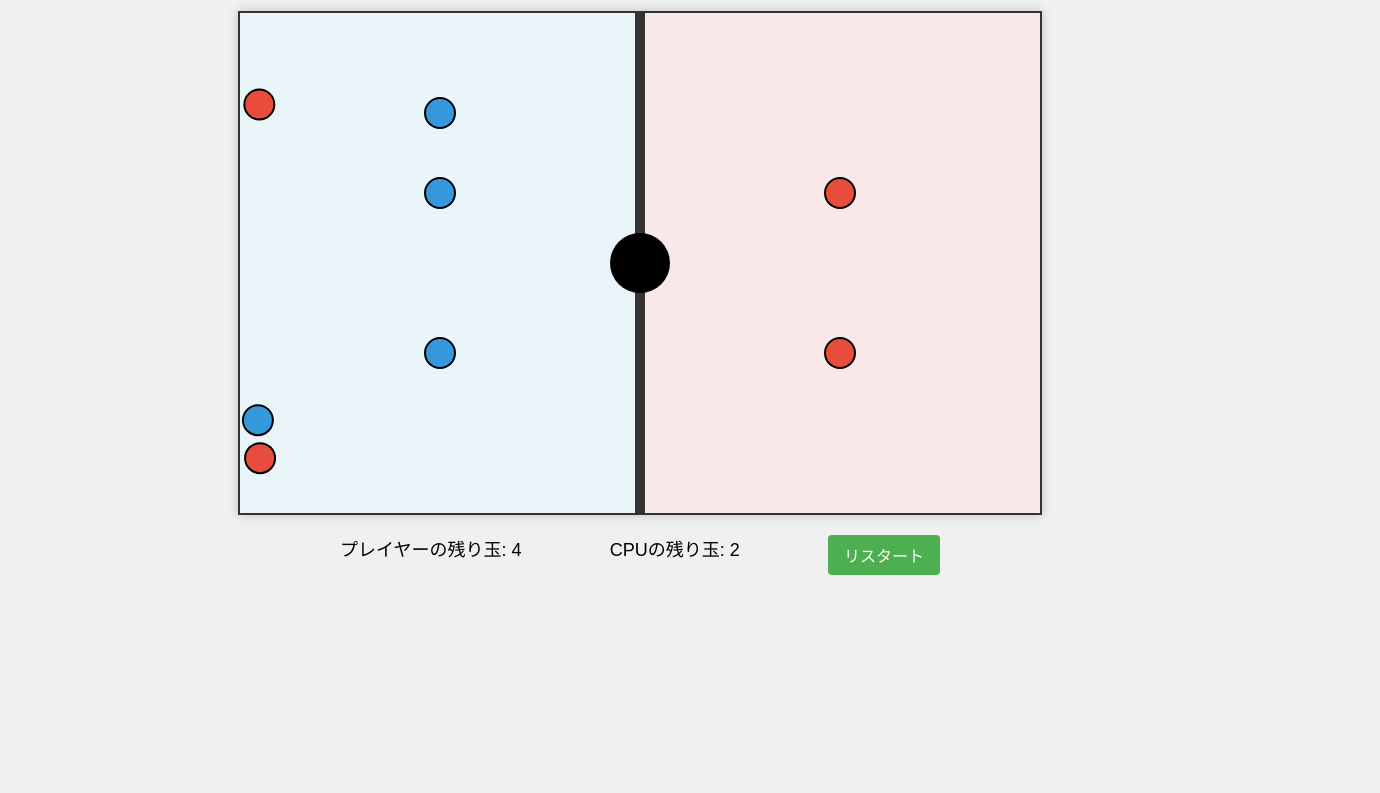
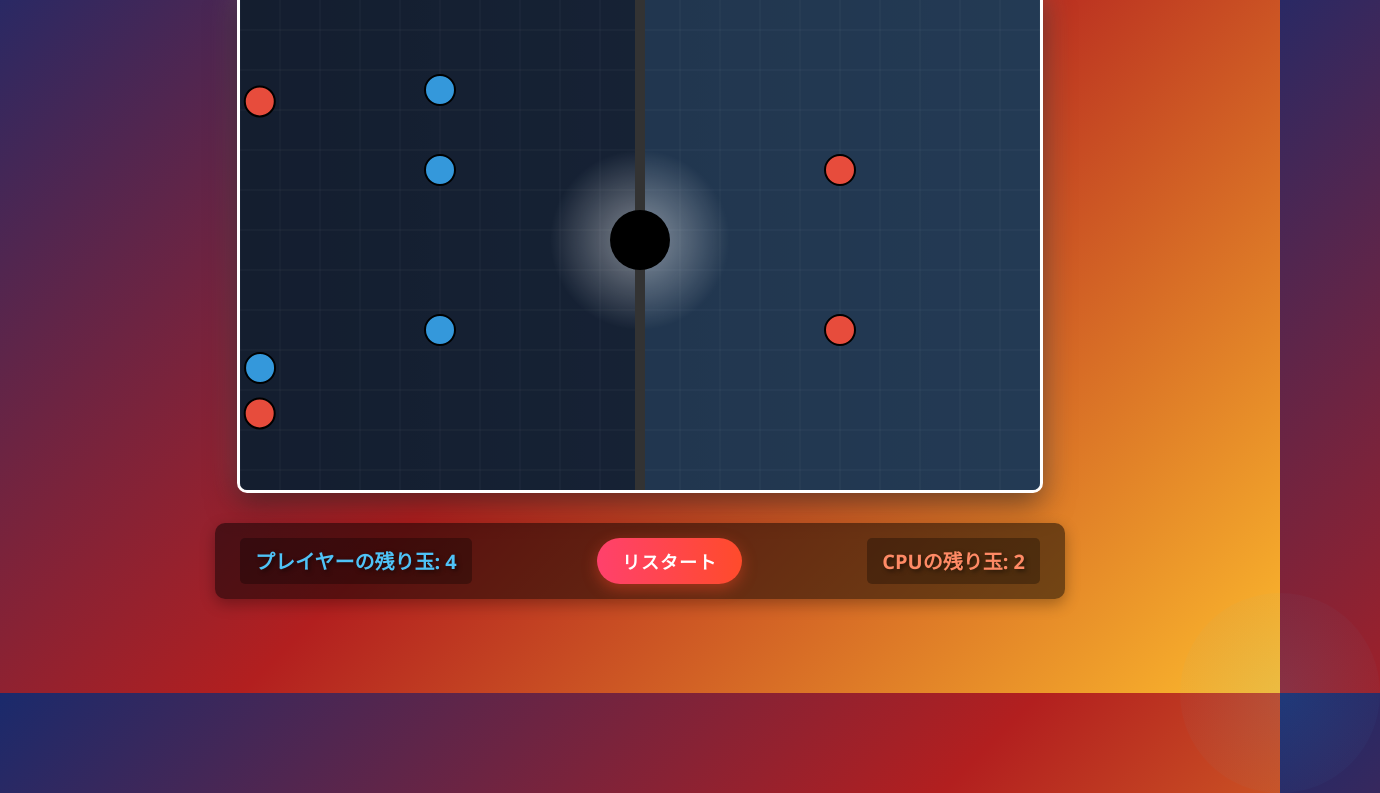
Before and after one commit to itsuki-jp/amazonQ_make_game, a plain HTML site: page ball-battle-game/index.html in a window 1280 px wide. Shown: the part 107-900 px from the top of the page, 1380 px wide, since content can reach past the window. Before the commit the page ends 800 px from the top, so only its background shows below. Drawn offline with Linux system fonts and the light colour scheme.

Commit message:
34: ゲームのデザインを大幅に改善

```diff
--- a/ball-battle-game/css/style.css
+++ b/ball-battle-game/css/style.css
@@ -5,40 +5,118 @@ body {
     justify-content: center;
     align-items: center;
     height: 100vh;
-    background-color: #f0f0f0;
-    font-family: 'Arial', sans-serif;
+    background: linear-gradient(135deg, #1a2a6c, #b21f1f, #fdbb2d);
+    font-family: 'Segoe UI', Tahoma, Geneva, Verdana, sans-serif;
+    color: #fff;
+    overflow: hidden;
 }
 
 .game-container {
     display: flex;
     flex-direction: column;
     align-items: center;
+    position: relative;
 }
 
 canvas {
-    background-color: #fff;
-    border: 2px solid #333;
-    box-shadow: 0 0 10px rgba(0, 0, 0, 0.2);
+    background: linear-gradient(to right, #141e30, #243b55);
+    border: 3px solid #fff;
+    border-radius: 10px;
+    box-shadow: 0 10px 30px rgba(0, 0, 0, 0.5), 0 0 30px rgba(255, 255, 255, 0.2);
+    margin-bottom: 20px;
 }
 
 .game-info {
-    margin-top: 20px;
+    margin-top: 10px;
     display: flex;
     justify-content: space-between;
-    width: 600px;
-    font-size: 18px;
+    width: 800px;
+    font-size: 20px;
+    font-weight: 600;
+    text-shadow: 2px 2px 4px rgba(0, 0, 0, 0.5);
+    background: rgba(0, 0, 0, 0.5);
+    padding: 15px 25px;
+    border-radius: 10px;
+    box-shadow: 0 5px 15px rgba(0, 0, 0, 0.3);
+}
+
+#playerScore {
+    color: #4fc3f7;
+    padding: 8px 15px;
+    border-radius: 5px;
+    background: rgba(0, 0, 0, 0.3);
+}
+
+#cpuScore {
+    color: #ff8a65;
+    padding: 8px 15px;
+    border-radius: 5px;
+    background: rgba(0, 0, 0, 0.3);
 }
 
 #restartButton {
-    padding: 8px 16px;
-    background-color: #4CAF50;
+    padding: 10px 25px;
+    background: linear-gradient(to right, #ff416c, #ff4b2b);
     color: white;
     border: none;
-    border-radius: 4px;
+    border-radius: 50px;
     cursor: pointer;
-    font-size: 16px;
+    font-size: 18px;
+    font-weight: bold;
+    text-transform: uppercase;
+    letter-spacing: 1px;
+    transition: all 0.3s ease;
+    box-shadow: 0 5px 15px rgba(255, 75, 43, 0.4);
 }
 
 #restartButton:hover {
-    background-color: #45a049;
+    transform: translateY(-3px);
+    box-shadow: 0 8px 20px rgba(255, 75, 43, 0.6);
 }
+
+#restartButton:active {
+    transform: translateY(1px);
+}
+
+/* ゲームタイトル */
+.game-title {
+    position: absolute;
+    top: -80px;
+    font-size: 36px;
+    font-weight: bold;
+    text-transform: uppercase;
+    letter-spacing: 3px;
+    color: #fff;
+    text-shadow: 0 0 10px rgba(255, 255, 255, 0.7), 0 0 20px rgba(255, 255, 255, 0.5);
+    margin-bottom: 20px;
+}
+
+/* 装飾的な要素 */
+.decoration {
+    position: absolute;
+    width: 100%;
+    height: 100%;
+    pointer-events: none;
+    z-index: -1;
+}
+
+.decoration::before, .decoration::after {
+    content: '';
+    position: absolute;
+    width: 200px;
+    height: 200px;
+    border-radius: 50%;
+    opacity: 0.1;
+}
+
+.decoration::before {
+    background: radial-gradient(circle, #ff4b2b, transparent);
+    top: -100px;
+    left: -100px;
+}
+
+.decoration::after {
+    background: radial-gradient(circle, #4fc3f7, transparent);
+    bottom: -100px;
+    right: -100px;
+}
--- a/ball-battle-game/index.html
+++ b/ball-battle-game/index.html
@@ -3,16 +3,19 @@
 <head>
     <meta charset="UTF-8">
     <meta name="viewport" content="width=device-width, initial-scale=1.0">
-    <title>ボール対戦ゲーム</title>
+    <title>ボールバトルアリーナ</title>
     <link rel="stylesheet" href="css/style.css">
+    <link href="https://fonts.googleapis.com/css2?family=Poppins:wght@400;600;700&display=swap" rel="stylesheet">
 </head>
 <body>
+    <div class="decoration"></div>
     <div class="game-container">
+        <h1 class="game-title">ボールバトルアリーナ</h1>
         <canvas id="gameCanvas"></canvas>
         <div class="game-info">
             <div id="playerScore">プレイヤーの残り玉: 4</div>
+            <button id="restartButton">リスタート</button>
             <div id="cpuScore">CPUの残り玉: 4</div>
-            <button id="restartButton">リスタート</button>
         </div>
     </div>
     <script src="js/physics.js"></script>
--- a/ball-battle-game/js/game.js
+++ b/ball-battle-game/js/game.js
@@ -443,23 +443,34 @@ class Game {
         this.ctx.clearRect(0, 0, this.canvas.width, this.canvas.height);
 
         // フィールドの背景を描画
-        this.ctx.fillStyle = '#e8f4f8'; // プレイヤー側
+        this.ctx.fillStyle = 'rgba(20, 30, 48, 0.7)'; // プレイヤー側
         this.ctx.fillRect(0, 0, this.canvas.width / 2, this.canvas.height);
-        this.ctx.fillStyle = '#f8e8e8'; // CPU側
+        this.ctx.fillStyle = 'rgba(36, 59, 85, 0.7)'; // CPU側
         this.ctx.fillRect(this.canvas.width / 2, 0, this.canvas.width / 2, this.canvas.height);
+
+        // グリッドパターンを描画
+        this.drawGrid();
 
         // 中央線を描画
         this.ctx.beginPath();
         this.ctx.moveTo(this.canvas.width / 2, 0);
         this.ctx.lineTo(this.canvas.width / 2, this.canvas.height);
-        this.ctx.strokeStyle = '#999';
-        this.ctx.lineWidth = 1;
+        this.ctx.strokeStyle = 'rgba(255, 255, 255, 0.3)';
+        this.ctx.lineWidth = 2;
         this.ctx.stroke();
+
+        // 穴の周りに光るエフェクトを描画
+        this.drawHoleGlow();
 
         // ボールを描画
         [...this.playerBalls, ...this.cpuBalls].forEach(ball => {
             // すべてのボールを表示
             ball.draw(this.ctx);
+
+            // 動いているボールには軌跡エフェクトを追加
+            if (ball.isMoving) {
+                this.drawBallTrail(ball);
+            }
         });
 
         // 壁を描画（ボールの上に表示）
@@ -470,16 +481,100 @@ class Game {
 
         // ゲーム終了時のみメッセージを表示
         if (this.gameOver) {
-            this.ctx.font = '20px Arial';
-            this.ctx.fillStyle = '#333';
-            this.ctx.textAlign = 'center';
-            this.ctx.fillText('ゲーム終了', this.canvas.width / 2, 30);
+            this.drawGameOverMessage();
         }
 
         // ドラッグ中の矢印を描画（最後に描画して他の要素に上書きされないようにする）
         if (this.isDragging && this.currentBall && this.currentMouseX && this.currentMouseY) {
             this.drawArrow();
         }
+    }
+
+    /**
+     * グリッドパターンを描画
+     */
+    drawGrid() {
+        this.ctx.strokeStyle = 'rgba(255, 255, 255, 0.05)';
+        this.ctx.lineWidth = 1;
+
+        // 縦線
+        for (let x = 0; x <= this.canvas.width; x += 40) {
+            this.ctx.beginPath();
+            this.ctx.moveTo(x, 0);
+            this.ctx.lineTo(x, this.canvas.height);
+            this.ctx.stroke();
+        }
+
+        // 横線
+        for (let y = 0; y <= this.canvas.height; y += 40) {
+            this.ctx.beginPath();
+            this.ctx.moveTo(0, y);
+            this.ctx.lineTo(this.canvas.width, y);
+            this.ctx.stroke();
+        }
+    }
+
+    /**
+     * 穴の周りに光るエフェクトを描画
+     */
+    drawHoleGlow() {
+        const gradient = this.ctx.createRadialGradient(
+            this.hole.x, this.hole.y, this.hole.radius,
+            this.hole.x, this.hole.y, this.hole.radius * 3
+        );
+        gradient.addColorStop(0, 'rgba(255, 255, 255, 0.3)');
+        gradient.addColorStop(1, 'rgba(255, 255, 255, 0)');
+
+        this.ctx.fillStyle = gradient;
+        this.ctx.beginPath();
+        this.ctx.arc(this.hole.x, this.hole.y, this.hole.radius * 3, 0, Math.PI * 2);
+        this.ctx.fill();
+    }
+
+    /**
+     * ボールの軌跡エフェクトを描画
+     */
+    drawBallTrail(ball) {
+        const speed = Math.sqrt(ball.vx * ball.vx + ball.vy * ball.vy);
+        const trailLength = Math.min(speed * 0.8, 20);
+
+        const gradient = this.ctx.createLinearGradient(
+            ball.x, ball.y,
+            ball.x - ball.vx * trailLength / speed, ball.y - ball.vy * trailLength / speed
+        );
+
+        const color = ball.isPlayer ? 'rgba(79, 195, 247, ' : 'rgba(255, 138, 101, ';
+        gradient.addColorStop(0, color + '0.7)');
+        gradient.addColorStop(1, color + '0)');
+
+        this.ctx.fillStyle = gradient;
+        this.ctx.beginPath();
+        this.ctx.arc(ball.x, ball.y, ball.radius, 0, Math.PI * 2);
+        this.ctx.fill();
+    }
+
+    /**
+     * ゲーム終了メッセージを描画
+     */
+    drawGameOverMessage() {
+        // 半透明の背景
+        this.ctx.fillStyle = 'rgba(0, 0, 0, 0.7)';
+        this.ctx.fillRect(0, 0, this.canvas.width, this.canvas.height);
+
+        // 勝者を判定
+        const playerRemaining = this.playerBalls.filter(ball => !ball.scored).length;
+        const cpuRemaining = this.cpuBalls.filter(ball => !ball.scored).length;
+        const winner = playerRemaining === 0 ? 'プレイヤー' : 'CPU';
+
+        // メッセージを表示
+        this.ctx.font = 'bold 36px Poppins, sans-serif';
+        this.ctx.fillStyle = '#fff';
+        this.ctx.textAlign = 'center';
+        this.ctx.textBaseline = 'middle';
+        this.ctx.fillText(`${winner}の勝利！`, this.canvas.width / 2, this.canvas.height / 2 - 20);
+
+        this.ctx.font = '20px Poppins, sans-serif';
+        this.ctx.fillText('リスタートボタンをクリックして再開', this.canvas.width / 2, this.canvas.height / 2 + 30);
     }
 
     /**
@@ -504,7 +599,16 @@ class Game {
         this.ctx.beginPath();
         this.ctx.moveTo(this.currentBall.x, this.currentBall.y);
         this.ctx.lineTo(arrowEndX, arrowEndY);
-        this.ctx.strokeStyle = '#ff0000'; // 赤色で視認性を高める
+
+        // グラデーションを作成
+        const gradient = this.ctx.createLinearGradient(
+            this.startX, this.startY,
+            arrowEndX, arrowEndY
+        );
+        gradient.addColorStop(0, 'rgba(79, 195, 247, 0.9)');
+        gradient.addColorStop(1, 'rgba(79, 195, 247, 0.3)');
+
+        this.ctx.strokeStyle = gradient;
         this.ctx.lineWidth = lineWidth;
         this.ctx.stroke();
 
@@ -521,18 +625,27 @@ class Game {
             arrowEndY - headLength * Math.sin(angle + Math.PI / 6)
         );
         this.ctx.closePath();
-        this.ctx.fillStyle = '#ff0000'; // 赤色で視認性を高める
+        this.ctx.fillStyle = 'rgba(79, 195, 247, 0.8)';
         this.ctx.fill();
 
         // 強さのインジケーターを表示
         const powerPercent = Math.min(distance / 150 * 100, 100).toFixed(0);
-        this.ctx.font = 'bold 16px Arial';
-        this.ctx.fillStyle = '#ffffff'; // 白色
+
+        // 光るエフェクト付きのテキスト
+        this.ctx.font = 'bold 18px Poppins, sans-serif';
         this.ctx.textAlign = 'center';
-        this.ctx.strokeStyle = '#000000'; // 黒い縁取り
-        this.ctx.lineWidth = 3;
-        this.ctx.strokeText(`${powerPercent}%`, arrowEndX, arrowEndY - 15);
-        this.ctx.fillText(`${powerPercent}%`, arrowEndX, arrowEndY - 15);
+
+        // テキストの影
+        this.ctx.fillStyle = 'rgba(0, 0, 0, 0.5)';
+        this.ctx.fillText(`${powerPercent}%`, arrowEndX + 2, arrowEndY - 18);
+
+        // メインのテキスト
+        this.ctx.fillStyle = '#fff';
+        this.ctx.fillText(`${powerPercent}%`, arrowEndX, arrowEndY - 20);
+
+        // 光るエフェクト
+        this.ctx.fillStyle = 'rgba(255, 255, 255, 0.8)';
+        this.ctx.fillText(`${powerPercent}%`, arrowEndX, arrowEndY - 20);
     }
 
     /**
@@ -584,19 +697,9 @@ class Game {
 
         console.log("選択されたCPUボール:", targetBall);
 
-        // 戦略的な狙いを決定（70%の確率で穴を狙い、30%の確率でプレイヤー側のフィールドを狙う）
-        let targetX, targetY;
-
-        if (Math.random() < 0.7) {
-            // 穴を狙う（基本戦略）
-            targetX = this.hole.x;
-            targetY = this.hole.y;
-        } else {
-            // プレイヤー側のフィールドを狙う（どん欲な戦略）
-            // プレイヤー側のフィールドのランダムな位置を狙う
-            targetX = this.canvas.width * 0.25; // プレイヤー側フィールドの中央あたり
-            targetY = 100 + Math.random() * (this.canvas.height - 200); // 上下の余白を除いた範囲
-        }
+        // 穴を狙う
+        const targetX = this.hole.x;
+        const targetY = this.hole.y;
 
         // 目標に向かって発射
         const dx = targetX - targetBall.x;
```
